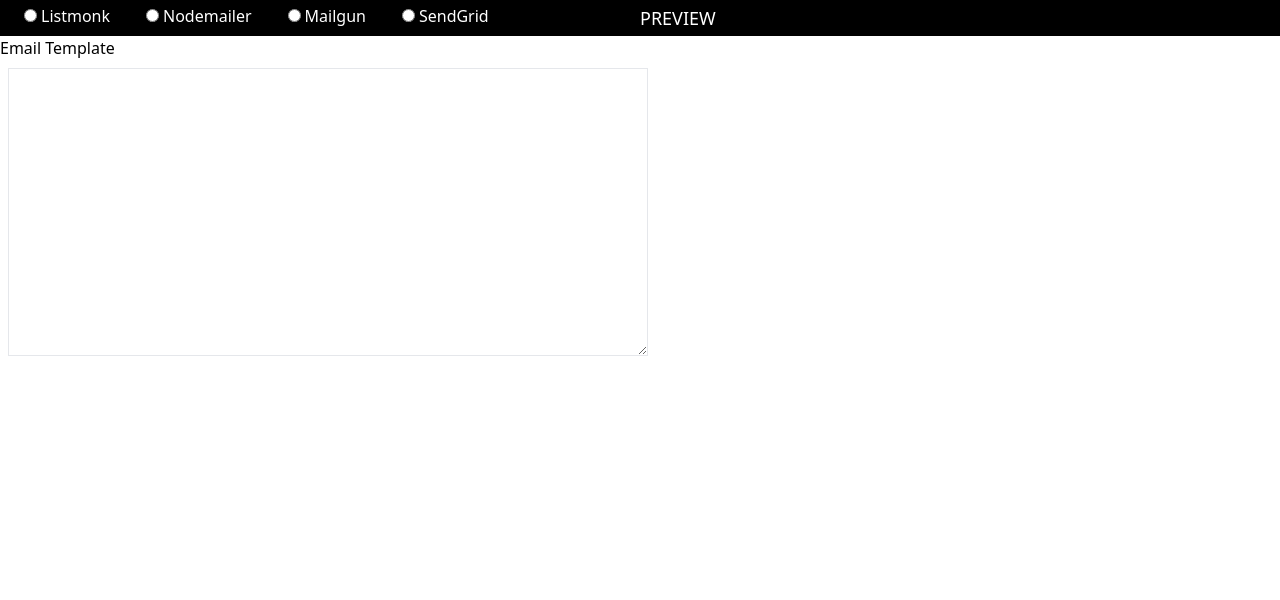
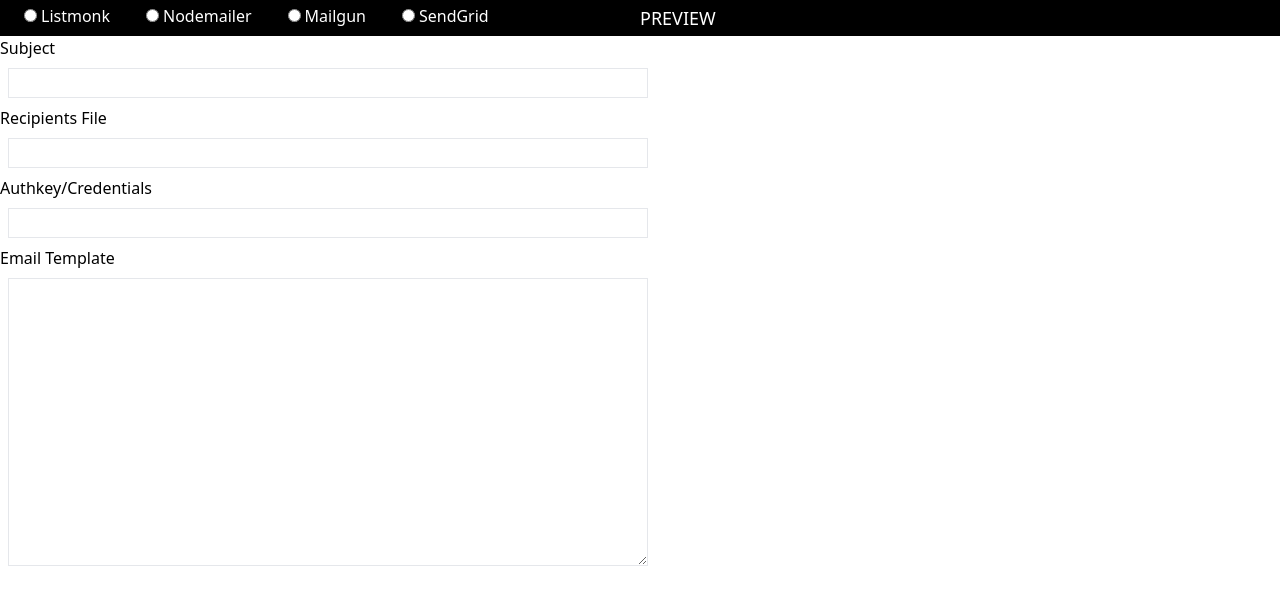
Before and after one commit to ACM-VIT/maildart-frontend, a React (Create React App) app: page / in a window 1280 px wide. Shown: the top 600 px of the page. Built offline with nearby package versions, Linux system fonts and the light colour scheme.

Commit message:
inputField
TextFields Added

```diff
--- a/src/App.js
+++ b/src/App.js
@@ -1,3 +1,4 @@
+import InputFields from './components/InputFields';
 import Radio from './components/Radio'
 import TextArea from './components/TextArea'
 function App() {
@@ -6,7 +7,9 @@ function App() {
   return (
     <div className="App">
       <Radio />
+      <InputFields />
       <TextArea />
+
     </div>
   );
 }
--- /dev/null
+++ b/src/components/InputFields.js
@@ -0,0 +1,38 @@
+
+import React, { useState } from 'react';
+
+
+const Input = ({ title }) => {
+    const [text, setText] = useState(' ');
+    return (
+        <div className='h-full'>
+            <h1>{title}</h1>
+            <input
+
+                type={'text'}
+                value={text}
+                placeholder={' '}
+                onChange={event => {
+                    setText(event.target.value)
+                }} className=' m-2 w-2/4
+        border
+        p-0.5'>
+
+            </input>
+
+
+
+
+
+
+        </div>)
+}
+
+export default function InputFields() {
+    return (
+        <div>
+            <Input title='Subject' />
+            <Input title='Recipients File' />
+            <Input title='Authkey/Credentials' />
+        </div>)
+}
```
